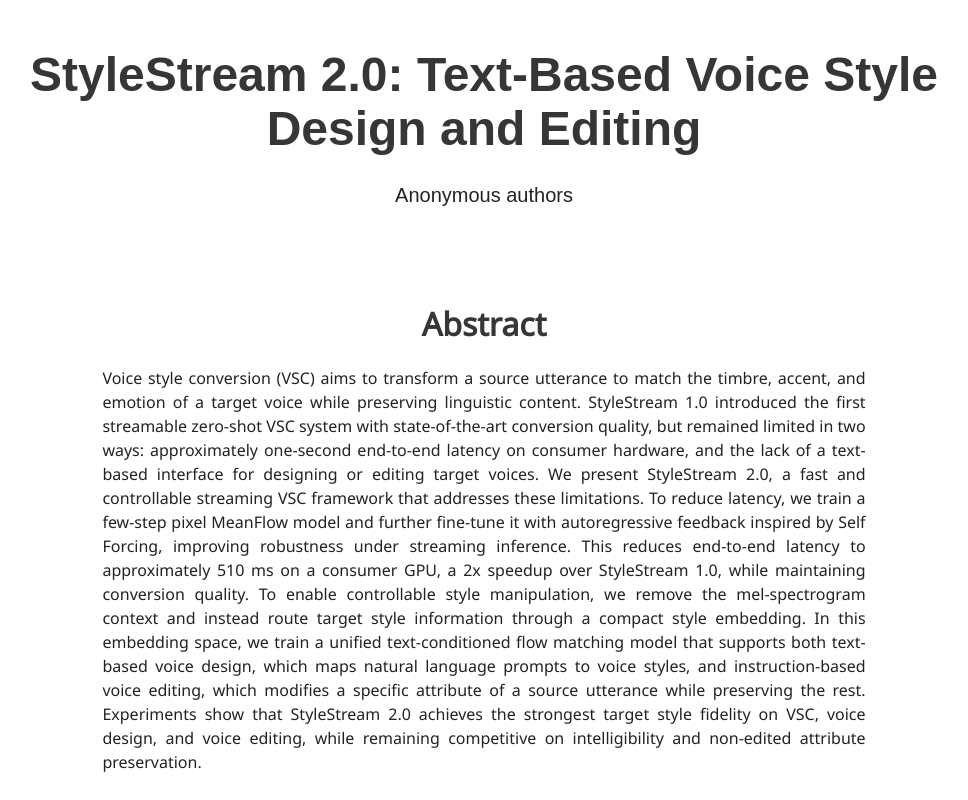
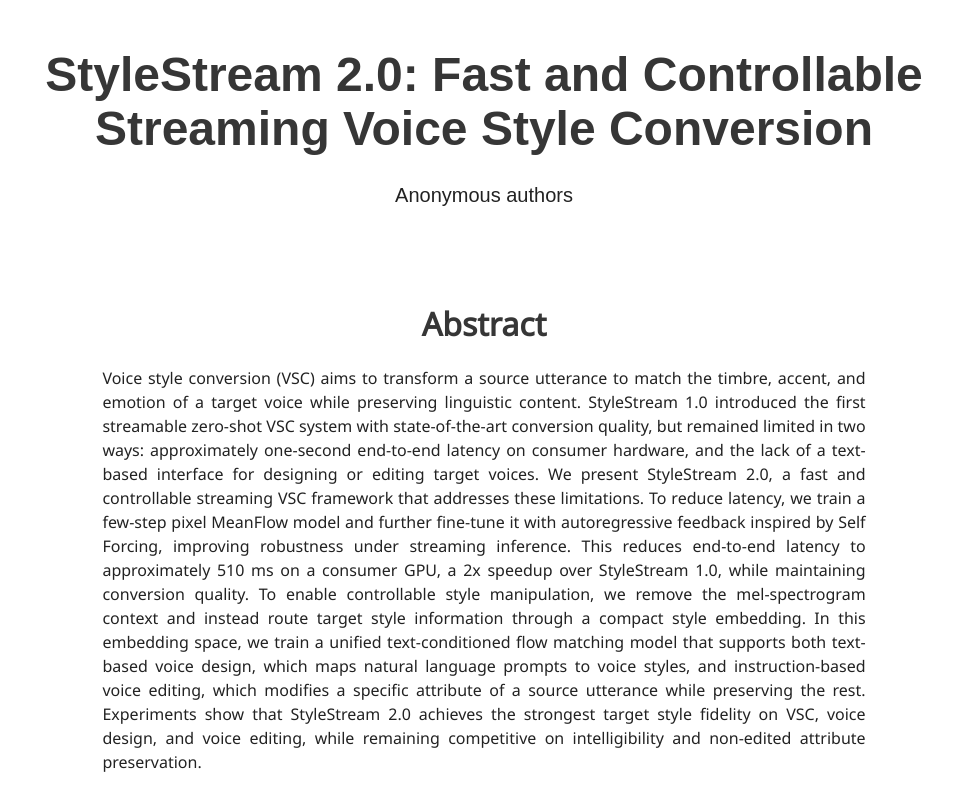
Before and after one commit to anonymousneurips12345/stylestream2, a plain HTML site: page docs/index.html in a window 1280 px wide. Shown: the top 800 px of the page, without its empty margins (156-1124 px from the left). Drawn offline with Linux system fonts and the light colour scheme; a web font is replaced by a local one.

Commit message:
Fix Title

```diff
--- a/docs/index.html
+++ b/docs/index.html
@@ -5,7 +5,7 @@
   <meta name="description" content="StyleStream 2.0 text-based voice style design and editing demos">
   <meta name="keywords" content="StyleStream 2.0, voice style design, voice editing, text-based speech generation">
   <meta name="viewport" content="width=device-width, initial-scale=1">
-  <title>StyleStream 2.0: Text-Based Voice Style Design and Editing</title>
+  <title>StyleStream 2.0: Fast and Controllable Streaming Voice Style Conversion</title>
 
   <link href="https://fonts.googleapis.com/css?family=Google+Sans|Noto+Sans|Castoro" rel="stylesheet">
   <link rel="stylesheet" href="./static/css/bulma.min.css">
@@ -18,7 +18,7 @@
     <div class="container is-max-desktop">
       <div class="columns is-centered">
         <div class="column has-text-centered">
-          <h1 class="title is-1 publication-title">StyleStream 2.0: Text-Based Voice Style Design and Editing</h1>
+          <h1 class="title is-1 publication-title">StyleStream 2.0: Fast and Controllable Streaming Voice Style Conversion</h1>
           <div class="is-size-5 publication-authors">
             <span class="author-block">Anonymous authors</span>
           </div>
```
